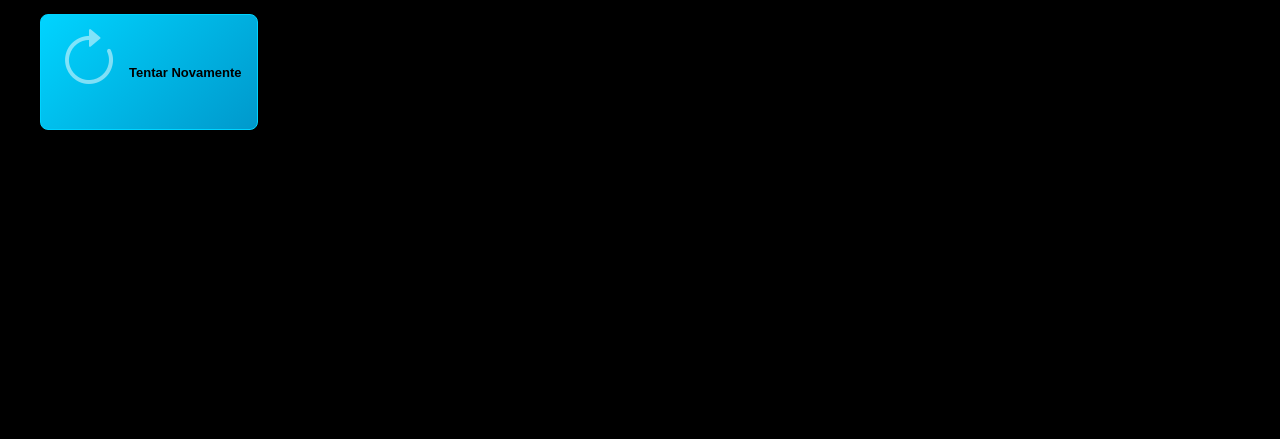
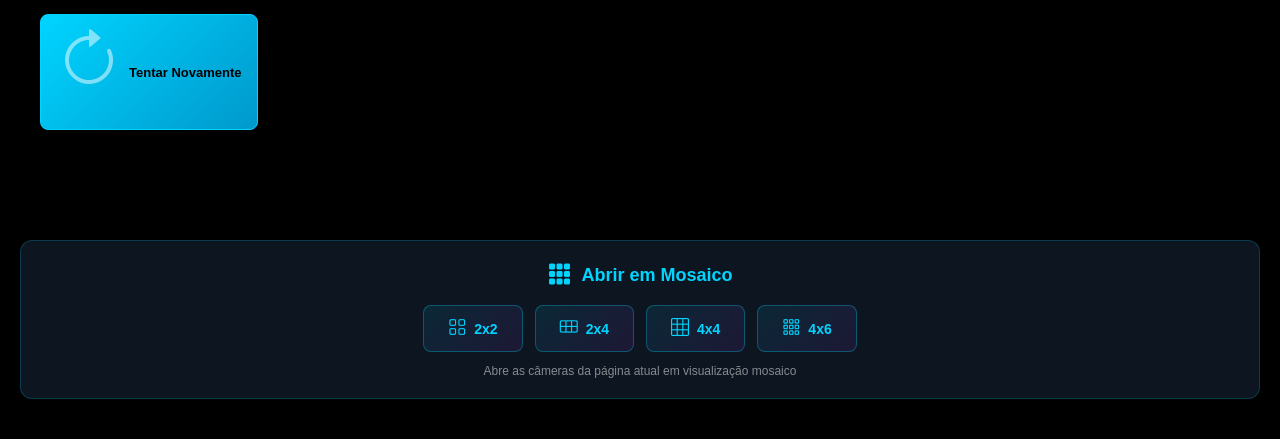
Before and after one commit to mcoutinho2512/IntegraCity, a Django app: page /video/ in a window 1280 px wide. Shown: the part 919-1358 px from the top of the page. Run offline with Django 4.2, Linux system fonts and the light colour scheme; the visitor is signed in with stand-in values (Sample User, id 1); data comes from the database, SQL or seed files in the repository.

Commit message:
Add mosaic functionality to video monitoring page
Adds mosaic buttons (2x2, 2x4, 4x4, 4x6) below camera thumbnails
allowing users to open current page cameras in mosaic view.

🤖 Generated with [Claude Code](https://claude.com/claude-code)

Co-Authored-By: Claude Opus 4.5 <noreply@anthropic.com>

```diff
--- a/aplicativo/templates/videomonitoramento_hightech.html
+++ b/aplicativo/templates/videomonitoramento_hightech.html
@@ -963,6 +963,72 @@
     height: 100%;
     border: none;
     z-index: 1;
+}
+
+/* MOSAICO */
+.mosaico-container {
+    background: var(--bg-card);
+    border: 1px solid var(--border-color);
+    border-radius: 12px;
+    padding: 20px;
+    margin-top: 20px;
+    text-align: center;
+}
+
+.mosaico-header {
+    display: flex;
+    align-items: center;
+    justify-content: center;
+    gap: 10px;
+    color: var(--cyan);
+    font-size: 18px;
+    font-weight: 700;
+    font-family: 'Rajdhani', sans-serif;
+    margin-bottom: 16px;
+}
+
+.mosaico-header i {
+    font-size: 24px;
+}
+
+.mosaico-buttons {
+    display: flex;
+    justify-content: center;
+    gap: 12px;
+    flex-wrap: wrap;
+}
+
+.mosaico-btn {
+    background: linear-gradient(135deg, rgba(0, 212, 255, 0.1) 0%, rgba(181, 55, 242, 0.1) 100%);
+    border: 1px solid rgba(0, 212, 255, 0.3);
+    color: var(--cyan);
+    padding: 12px 24px;
+    border-radius: 8px;
+    cursor: pointer;
+    transition: all 0.2s;
+    display: flex;
+    align-items: center;
+    gap: 8px;
+    font-size: 14px;
+    font-weight: 600;
+    font-family: 'Rajdhani', sans-serif;
+}
+
+.mosaico-btn:hover {
+    background: linear-gradient(135deg, rgba(0, 212, 255, 0.2) 0%, rgba(181, 55, 242, 0.2) 100%);
+    border-color: var(--cyan);
+    transform: translateY(-2px);
+    box-shadow: 0 4px 12px rgba(0, 212, 255, 0.3);
+}
+
+.mosaico-btn i {
+    font-size: 18px;
+}
+
+.mosaico-hint {
+    margin-top: 12px;
+    color: var(--text-muted);
+    font-size: 12px;
 }
 </style>
 {% endblock %}
@@ -1096,6 +1162,29 @@
 
     <!-- PAGINACAO -->
     <div id="paginacao-container" class="paginacao-container"></div>
+
+    <!-- MOSAICO -->
+    <div class="mosaico-container">
+        <div class="mosaico-header">
+            <i class="bi bi-grid-3x3-gap-fill"></i>
+            <span>Abrir em Mosaico</span>
+        </div>
+        <div class="mosaico-buttons">
+            <button class="mosaico-btn" onclick="abrirMosaico(4)">
+                <i class="bi bi-grid"></i> 2x2
+            </button>
+            <button class="mosaico-btn" onclick="abrirMosaico(8)">
+                <i class="bi bi-grid-3x2"></i> 2x4
+            </button>
+            <button class="mosaico-btn" onclick="abrirMosaico(16)">
+                <i class="bi bi-grid-3x3"></i> 4x4
+            </button>
+            <button class="mosaico-btn" onclick="abrirMosaico(24)">
+                <i class="bi bi-grid-3x3-gap"></i> 4x6
+            </button>
+        </div>
+        <p class="mosaico-hint">Abre as câmeras da página atual em visualização mosaico</p>
+    </div>
 
     <!-- GRID FAVORITAS -->
     <div id="grid-favoritas" class="video-cameras-grid" style="display: none;">
@@ -1779,6 +1868,54 @@ function verCamerasInvalidas() {
     document.body.appendChild(modal);
 }
 
+// ========================================
+// MOSAICO
+// ========================================
+function abrirMosaico(layout) {
+    // Pegar cameras da pagina atual
+    const inicio = (paginaAtual - 1) * CAMERAS_POR_PAGINA;
+    const fim = Math.min(inicio + CAMERAS_POR_PAGINA, todasCameras.length);
+    const camerasPagina = todasCameras.slice(inicio, fim);
+
+    if (camerasPagina.length === 0) {
+        alert('Nenhuma camera disponivel na pagina atual');
+        return;
+    }
+
+    // Limitar ao numero do layout solicitado
+    const camerasParaMosaico = camerasPagina.slice(0, layout);
+
+    // Construir lista de IDs formatados (6 digitos)
+    const cameraIds = camerasParaMosaico.map(cam => String(cam.id).padStart(6, '0')).join(',');
+
+    // Determinar layout grid (colunas x linhas)
+    let gridLayout;
+    switch(layout) {
+        case 4:
+            gridLayout = '2x2';
+            break;
+        case 8:
+            gridLayout = '2x4';
+            break;
+        case 16:
+            gridLayout = '4x4';
+            break;
+        case 24:
+            gridLayout = '4x6';
+            break;
+        default:
+            gridLayout = '2x2';
+    }
+
+    // Abrir em nova janela para melhor visualizacao
+    const url = `/integracity/cor-hightech/?mosaic=true&cameras=${cameraIds}&layout=${gridLayout}`;
+
+    console.log('[Mosaico] Abrindo:', url);
+    console.log('[Mosaico] Cameras:', camerasParaMosaico.map(c => c.nome).join(', '));
+
+    window.open(url, '_blank', 'width=1920,height=1080,menubar=no,toolbar=no,location=no');
+}
+
 // Fechar modal com ESC
 document.addEventListener('keydown', function(e) {
     if (e.key === 'Escape') {
```
